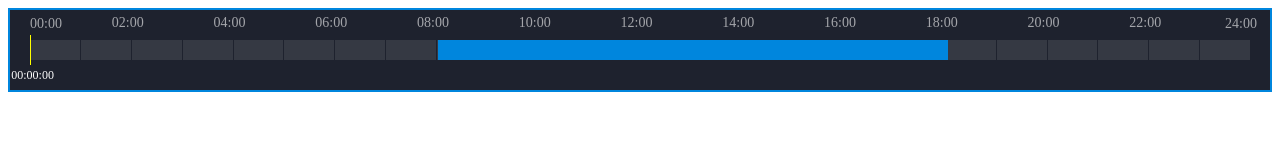
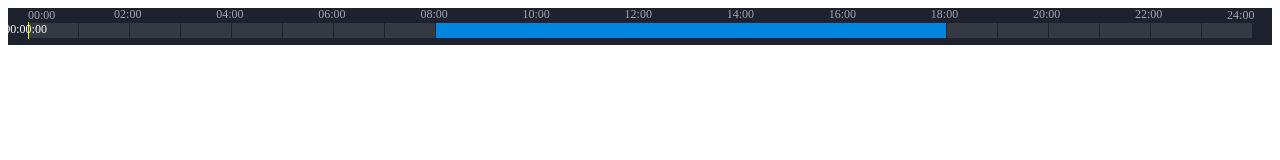
Before and after one commit to InhamiRei/ihm-TimeSlider, a website built with webpack: page src/demo.html in a window 1280 px wide. Built offline with Linux system fonts and the light colour scheme.

Commit message:
🔥 Fixed issue # 2024-11-20 16:01
修改时间轴的样式

```diff
--- a/src/data.js
+++ b/src/data.js
@@ -1,218 +1,218 @@
-export const data = [
+export const rawData = [
   {
-      "fileName": "17.30.00-18.00.00[R][0@0][3025].dav+0+0+243680+1731835800+1731837600+0+3025+0+0+0+1",
-      "fileSize": "249528320",
-      "recordType": 0,
-      "fileCode": "17.30.00-18.00.00[R][0@0][3025].dav+0+0+243680+1731835800+1731837600+0+3025+0+0+0+1",
-      "startTime": "2024-11-17 17:30:00",
-      "endTime": "2024-11-17 18:00:00"
+    fileName: "17.30.00-18.00.00[R][0@0][3025].dav+0+0+243680+1731835800+1731837600+0+3025+0+0+0+1",
+    fileSize: "249528320",
+    recordType: 0,
+    fileCode: "17.30.00-18.00.00[R][0@0][3025].dav+0+0+243680+1731835800+1731837600+0+3025+0+0+0+1",
+    startTime: "2024-11-17 17:30:00",
+    endTime: "2024-11-17 18:00:00",
   },
   {
-      "fileName": "18.00.00-18.04.35[R][0@0][3169].dav+0+0+37373+1731837600+1731837875+0+3169+0+0+0+1",
-      "fileSize": "38269952",
-      "recordType": 0,
-      "fileCode": "18.00.00-18.04.35[R][0@0][3169].dav+0+0+37373+1731837600+1731837875+0+3169+0+0+0+1",
-      "startTime": "2024-11-17 18:00:00",
-      "endTime": "2024-11-17 18:04:35"
+    fileName: "18.00.00-18.04.35[R][0@0][3169].dav+0+0+37373+1731837600+1731837875+0+3169+0+0+0+1",
+    fileSize: "38269952",
+    recordType: 0,
+    fileCode: "18.00.00-18.04.35[R][0@0][3169].dav+0+0+37373+1731837600+1731837875+0+3169+0+0+0+1",
+    startTime: "2024-11-17 18:00:00",
+    endTime: "2024-11-17 18:04:35",
   },
   {
-      "fileName": "18.04.33-18.30.00[R][0@0][68].dav+0+0+206663+1731837873+1731839400+0+68+0+0+0+1",
-      "fileSize": "211622912",
-      "recordType": 0,
-      "fileCode": "18.04.33-18.30.00[R][0@0][68].dav+0+0+206663+1731837873+1731839400+0+68+0+0+0+1",
-      "startTime": "2024-11-17 18:04:33",
-      "endTime": "2024-11-17 18:30:00"
+    fileName: "18.04.33-18.30.00[R][0@0][68].dav+0+0+206663+1731837873+1731839400+0+68+0+0+0+1",
+    fileSize: "211622912",
+    recordType: 0,
+    fileCode: "18.04.33-18.30.00[R][0@0][68].dav+0+0+206663+1731837873+1731839400+0+68+0+0+0+1",
+    startTime: "2024-11-17 18:04:33",
+    endTime: "2024-11-17 18:30:00",
   },
   {
-      "fileName": "18.30.00-19.00.00[R][0@0][177].dav+0+0+241730+1731839400+1731841200+0+177+0+0+0+1",
-      "fileSize": "247531520",
-      "recordType": 0,
-      "fileCode": "18.30.00-19.00.00[R][0@0][177].dav+0+0+241730+1731839400+1731841200+0+177+0+0+0+1",
-      "startTime": "2024-11-17 18:30:00",
-      "endTime": "2024-11-17 19:00:00"
+    fileName: "18.30.00-19.00.00[R][0@0][177].dav+0+0+241730+1731839400+1731841200+0+177+0+0+0+1",
+    fileSize: "247531520",
+    recordType: 0,
+    fileCode: "18.30.00-19.00.00[R][0@0][177].dav+0+0+241730+1731839400+1731841200+0+177+0+0+0+1",
+    startTime: "2024-11-17 18:30:00",
+    endTime: "2024-11-17 19:00:00",
   },
   {
-      "fileName": "19.00.00-19.30.00[R][0@0][299].dav+0+0+241908+1731841200+1731843000+0+299+0+0+0+1",
-      "fileSize": "247713792",
-      "recordType": 0,
-      "fileCode": "19.00.00-19.30.00[R][0@0][299].dav+0+0+241908+1731841200+1731843000+0+299+0+0+0+1",
-      "startTime": "2024-11-17 19:00:00",
-      "endTime": "2024-11-17 19:30:00"
+    fileName: "19.00.00-19.30.00[R][0@0][299].dav+0+0+241908+1731841200+1731843000+0+299+0+0+0+1",
+    fileSize: "247713792",
+    recordType: 0,
+    fileCode: "19.00.00-19.30.00[R][0@0][299].dav+0+0+241908+1731841200+1731843000+0+299+0+0+0+1",
+    startTime: "2024-11-17 19:00:00",
+    endTime: "2024-11-17 19:30:00",
   },
   {
-      "fileName": "19.30.00-20.00.00[R][0@0][422].dav+0+0+243605+1731843000+1731844800+0+422+0+0+0+1",
-      "fileSize": "249451520",
-      "recordType": 0,
-      "fileCode": "19.30.00-20.00.00[R][0@0][422].dav+0+0+243605+1731843000+1731844800+0+422+0+0+0+1",
-      "startTime": "2024-11-17 19:30:00",
-      "endTime": "2024-11-17 20:00:00"
+    fileName: "19.30.00-20.00.00[R][0@0][422].dav+0+0+243605+1731843000+1731844800+0+422+0+0+0+1",
+    fileSize: "249451520",
+    recordType: 0,
+    fileCode: "19.30.00-20.00.00[R][0@0][422].dav+0+0+243605+1731843000+1731844800+0+422+0+0+0+1",
+    startTime: "2024-11-17 19:30:00",
+    endTime: "2024-11-17 20:00:00",
   },
   {
-      "fileName": "20.00.00-20.30.00[R][0@0][550].dav+0+0+242689+1731844800+1731846600+0+550+0+0+0+1",
-      "fileSize": "248513536",
-      "recordType": 0,
-      "fileCode": "20.00.00-20.30.00[R][0@0][550].dav+0+0+242689+1731844800+1731846600+0+550+0+0+0+1",
-      "startTime": "2024-11-17 20:00:00",
-      "endTime": "2024-11-17 20:30:00"
+    fileName: "20.00.00-20.30.00[R][0@0][550].dav+0+0+242689+1731844800+1731846600+0+550+0+0+0+1",
+    fileSize: "248513536",
+    recordType: 0,
+    fileCode: "20.00.00-20.30.00[R][0@0][550].dav+0+0+242689+1731844800+1731846600+0+550+0+0+0+1",
+    startTime: "2024-11-17 20:00:00",
+    endTime: "2024-11-17 20:30:00",
   },
   {
-      "fileName": "20.30.00-21.00.00[R][0@0][672].dav+0+0+243601+1731846600+1731848400+0+672+0+0+0+1",
-      "fileSize": "249447424",
-      "recordType": 0,
-      "fileCode": "20.30.00-21.00.00[R][0@0][672].dav+0+0+243601+1731846600+1731848400+0+672+0+0+0+1",
-      "startTime": "2024-11-17 20:30:00",
-      "endTime": "2024-11-17 21:00:00"
+    fileName: "20.30.00-21.00.00[R][0@0][672].dav+0+0+243601+1731846600+1731848400+0+672+0+0+0+1",
+    fileSize: "249447424",
+    recordType: 0,
+    fileCode: "20.30.00-21.00.00[R][0@0][672].dav+0+0+243601+1731846600+1731848400+0+672+0+0+0+1",
+    startTime: "2024-11-17 20:30:00",
+    endTime: "2024-11-17 21:00:00",
   },
   {
-      "fileName": "21.00.00-21.30.00[R][0@0][797].dav+0+0+243636+1731848400+1731850200+0+797+0+0+0+1",
-      "fileSize": "249483264",
-      "recordType": 0,
-      "fileCode": "21.00.00-21.30.00[R][0@0][797].dav+0+0+243636+1731848400+1731850200+0+797+0+0+0+1",
-      "startTime": "2024-11-17 21:00:00",
-      "endTime": "2024-11-17 21:30:00"
+    fileName: "21.00.00-21.30.00[R][0@0][797].dav+0+0+243636+1731848400+1731850200+0+797+0+0+0+1",
+    fileSize: "249483264",
+    recordType: 0,
+    fileCode: "21.00.00-21.30.00[R][0@0][797].dav+0+0+243636+1731848400+1731850200+0+797+0+0+0+1",
+    startTime: "2024-11-17 21:00:00",
+    endTime: "2024-11-17 21:30:00",
   },
   {
-      "fileName": "21.30.00-22.00.00[R][0@0][919].dav+0+0+243633+1731850200+1731852000+0+919+0+0+0+1",
-      "fileSize": "249480192",
-      "recordType": 0,
-      "fileCode": "21.30.00-22.00.00[R][0@0][919].dav+0+0+243633+1731850200+1731852000+0+919+0+0+0+1",
-      "startTime": "2024-11-17 21:30:00",
-      "endTime": "2024-11-17 22:00:00"
+    fileName: "21.30.00-22.00.00[R][0@0][919].dav+0+0+243633+1731850200+1731852000+0+919+0+0+0+1",
+    fileSize: "249480192",
+    recordType: 0,
+    fileCode: "21.30.00-22.00.00[R][0@0][919].dav+0+0+243633+1731850200+1731852000+0+919+0+0+0+1",
+    startTime: "2024-11-17 21:30:00",
+    endTime: "2024-11-17 22:00:00",
   },
   {
-      "fileName": "22.00.00-22.30.00[R][0@0][1051].dav+0+0+243545+1731852000+1731853800+0+1051+0+0+0+1",
-      "fileSize": "249390080",
-      "recordType": 0,
-      "fileCode": "22.00.00-22.30.00[R][0@0][1051].dav+0+0+243545+1731852000+1731853800+0+1051+0+0+0+1",
-      "startTime": "2024-11-17 22:00:00",
-      "endTime": "2024-11-17 22:30:00"
+    fileName: "22.00.00-22.30.00[R][0@0][1051].dav+0+0+243545+1731852000+1731853800+0+1051+0+0+0+1",
+    fileSize: "249390080",
+    recordType: 0,
+    fileCode: "22.00.00-22.30.00[R][0@0][1051].dav+0+0+243545+1731852000+1731853800+0+1051+0+0+0+1",
+    startTime: "2024-11-17 22:00:00",
+    endTime: "2024-11-17 22:30:00",
   },
   {
-      "fileName": "22.30.00-23.00.00[R][0@0][1175].dav+0+0+243605+1731853800+1731855600+0+1175+0+0+0+1",
-      "fileSize": "249451520",
-      "recordType": 0,
-      "fileCode": "22.30.00-23.00.00[R][0@0][1175].dav+0+0+243605+1731853800+1731855600+0+1175+0+0+0+1",
-      "startTime": "2024-11-17 22:30:00",
-      "endTime": "2024-11-17 23:00:00"
+    fileName: "22.30.00-23.00.00[R][0@0][1175].dav+0+0+243605+1731853800+1731855600+0+1175+0+0+0+1",
+    fileSize: "249451520",
+    recordType: 0,
+    fileCode: "22.30.00-23.00.00[R][0@0][1175].dav+0+0+243605+1731853800+1731855600+0+1175+0+0+0+1",
+    startTime: "2024-11-17 22:30:00",
+    endTime: "2024-11-17 23:00:00",
   },
   {
-      "fileName": "23.00.00-23.30.00[R][0@0][1296].dav+0+0+243643+1731855600+1731857400+0+1296+0+0+0+1",
-      "fileSize": "249490432",
-      "recordType": 0,
-      "fileCode": "23.00.00-23.30.00[R][0@0][1296].dav+0+0+243643+1731855600+1731857400+0+1296+0+0+0+1",
-      "startTime": "2024-11-17 23:00:00",
-      "endTime": "2024-11-17 23:30:00"
+    fileName: "23.00.00-23.30.00[R][0@0][1296].dav+0+0+243643+1731855600+1731857400+0+1296+0+0+0+1",
+    fileSize: "249490432",
+    recordType: 0,
+    fileCode: "23.00.00-23.30.00[R][0@0][1296].dav+0+0+243643+1731855600+1731857400+0+1296+0+0+0+1",
+    startTime: "2024-11-17 23:00:00",
+    endTime: "2024-11-17 23:30:00",
   },
   {
-      "fileName": "23.30.00-23.59.59[R][0@0][1419].dav+0+0+243652+1731857400+1731859199+0+1419+0+0+0+1",
-      "fileSize": "249499648",
-      "recordType": 0,
-      "fileCode": "23.30.00-23.59.59[R][0@0][1419].dav+0+0+243652+1731857400+1731859199+0+1419+0+0+0+1",
-      "startTime": "2024-11-17 23:30:00",
-      "endTime": "2024-11-17 23:59:59"
+    fileName: "23.30.00-23.59.59[R][0@0][1419].dav+0+0+243652+1731857400+1731859199+0+1419+0+0+0+1",
+    fileSize: "249499648",
+    recordType: 0,
+    fileCode: "23.30.00-23.59.59[R][0@0][1419].dav+0+0+243652+1731857400+1731859199+0+1419+0+0+0+1",
+    startTime: "2024-11-17 23:30:00",
+    endTime: "2024-11-17 23:59:59",
   },
   {
-      "fileName": "00.00.00-00.30.00[R][0@0][1544].dav+0+0+243567+1731859200+1731861000+0+1544+0+0+0+1",
-      "fileSize": "249412608",
-      "recordType": 0,
-      "fileCode": "00.00.00-00.30.00[R][0@0][1544].dav+0+0+243567+1731859200+1731861000+0+1544+0+0+0+1",
-      "startTime": "2024-11-18 00:00:00",
-      "endTime": "2024-11-18 00:30:00"
+    fileName: "00.00.00-00.30.00[R][0@0][1544].dav+0+0+243567+1731859200+1731861000+0+1544+0+0+0+1",
+    fileSize: "249412608",
+    recordType: 0,
+    fileCode: "00.00.00-00.30.00[R][0@0][1544].dav+0+0+243567+1731859200+1731861000+0+1544+0+0+0+1",
+    startTime: "2024-11-18 00:00:00",
+    endTime: "2024-11-18 00:30:00",
   },
   {
-      "fileName": "00.30.00-01.00.00[R][0@0][1666].dav+0+0+243156+1731861000+1731862800+0+1666+0+0+0+1",
-      "fileSize": "248991744",
-      "recordType": 0,
-      "fileCode": "00.30.00-01.00.00[R][0@0][1666].dav+0+0+243156+1731861000+1731862800+0+1666+0+0+0+1",
-      "startTime": "2024-11-18 00:30:00",
-      "endTime": "2024-11-18 01:00:00"
+    fileName: "00.30.00-01.00.00[R][0@0][1666].dav+0+0+243156+1731861000+1731862800+0+1666+0+0+0+1",
+    fileSize: "248991744",
+    recordType: 0,
+    fileCode: "00.30.00-01.00.00[R][0@0][1666].dav+0+0+243156+1731861000+1731862800+0+1666+0+0+0+1",
+    startTime: "2024-11-18 00:30:00",
+    endTime: "2024-11-18 01:00:00",
   },
   {
-      "fileName": "01.00.00-01.30.00[R][0@0][1787].dav+0+0+243639+1731862800+1731864600+0+1787+0+0+0+1",
-      "fileSize": "249486336",
-      "recordType": 0,
-      "fileCode": "01.00.00-01.30.00[R][0@0][1787].dav+0+0+243639+1731862800+1731864600+0+1787+0+0+0+1",
-      "startTime": "2024-11-18 01:00:00",
-      "endTime": "2024-11-18 01:30:00"
+    fileName: "01.00.00-01.30.00[R][0@0][1787].dav+0+0+243639+1731862800+1731864600+0+1787+0+0+0+1",
+    fileSize: "249486336",
+    recordType: 0,
+    fileCode: "01.00.00-01.30.00[R][0@0][1787].dav+0+0+243639+1731862800+1731864600+0+1787+0+0+0+1",
+    startTime: "2024-11-18 01:00:00",
+    endTime: "2024-11-18 01:30:00",
   },
   {
-      "fileName": "01.30.00-02.00.00[R][0@0][1912].dav+0+0+242649+1731864600+1731866400+0+1912+0+0+0+1",
-      "fileSize": "248472576",
-      "recordType": 0,
-      "fileCode": "01.30.00-02.00.00[R][0@0][1912].dav+0+0+242649+1731864600+1731866400+0+1912+0+0+0+1",
-      "startTime": "2024-11-18 01:30:00",
-      "endTime": "2024-11-18 02:00:00"
+    fileName: "01.30.00-02.00.00[R][0@0][1912].dav+0+0+242649+1731864600+1731866400+0+1912+0+0+0+1",
+    fileSize: "248472576",
+    recordType: 0,
+    fileCode: "01.30.00-02.00.00[R][0@0][1912].dav+0+0+242649+1731864600+1731866400+0+1912+0+0+0+1",
+    startTime: "2024-11-18 01:30:00",
+    endTime: "2024-11-18 02:00:00",
   },
   {
-      "fileName": "02.00.00-02.30.00[R][0@0][2034].dav+0+0+243594+1731866400+1731868200+0+2034+0+0+0+1",
-      "fileSize": "249440256",
-      "recordType": 0,
-      "fileCode": "02.00.00-02.30.00[R][0@0][2034].dav+0+0+243594+1731866400+1731868200+0+2034+0+0+0+1",
-      "startTime": "2024-11-18 02:00:00",
-      "endTime": "2024-11-18 02:30:00"
+    fileName: "02.00.00-02.30.00[R][0@0][2034].dav+0+0+243594+1731866400+1731868200+0+2034+0+0+0+1",
+    fileSize: "249440256",
+    recordType: 0,
+    fileCode: "02.00.00-02.30.00[R][0@0][2034].dav+0+0+243594+1731866400+1731868200+0+2034+0+0+0+1",
+    startTime: "2024-11-18 02:00:00",
+    endTime: "2024-11-18 02:30:00",
   },
   {
-      "fileName": "02.30.00-02.42.24[R][0@0][2158].dav+0+0+100858+1731868200+1731868944+0+2158+0+0+0+1",
-      "fileSize": "103278592",
-      "recordType": 0,
-      "fileCode": "02.30.00-02.42.24[R][0@0][2158].dav+0+0+100858+1731868200+1731868944+0+2158+0+0+0+1",
-      "startTime": "2024-11-18 02:30:00",
-      "endTime": "2024-11-18 02:42:24"
+    fileName: "02.30.00-02.42.24[R][0@0][2158].dav+0+0+100858+1731868200+1731868944+0+2158+0+0+0+1",
+    fileSize: "103278592",
+    recordType: 0,
+    fileCode: "02.30.00-02.42.24[R][0@0][2158].dav+0+0+100858+1731868200+1731868944+0+2158+0+0+0+1",
+    startTime: "2024-11-18 02:30:00",
+    endTime: "2024-11-18 02:42:24",
   },
   {
-      "fileName": "02.42.36-03.00.00[R][0@0][2210].dav+0+0+141310+1731868956+1731870000+0+2210+0+0+0+1",
-      "fileSize": "144701440",
-      "recordType": 0,
-      "fileCode": "02.42.36-03.00.00[R][0@0][2210].dav+0+0+141310+1731868956+1731870000+0+2210+0+0+0+1",
-      "startTime": "2024-11-18 02:42:36",
-      "endTime": "2024-11-18 03:00:00"
+    fileName: "02.42.36-03.00.00[R][0@0][2210].dav+0+0+141310+1731868956+1731870000+0+2210+0+0+0+1",
+    fileSize: "144701440",
+    recordType: 0,
+    fileCode: "02.42.36-03.00.00[R][0@0][2210].dav+0+0+141310+1731868956+1731870000+0+2210+0+0+0+1",
+    startTime: "2024-11-18 02:42:36",
+    endTime: "2024-11-18 03:00:00",
   },
   {
-      "fileName": "03.00.00-03.30.00[R][0@0][2280].dav+0+0+243618+1731870000+1731871800+0+2280+0+0+0+1",
-      "fileSize": "249464832",
-      "recordType": 0,
-      "fileCode": "03.00.00-03.30.00[R][0@0][2280].dav+0+0+243618+1731870000+1731871800+0+2280+0+0+0+1",
-      "startTime": "2024-11-18 03:00:00",
-      "endTime": "2024-11-18 03:30:00"
+    fileName: "03.00.00-03.30.00[R][0@0][2280].dav+0+0+243618+1731870000+1731871800+0+2280+0+0+0+1",
+    fileSize: "249464832",
+    recordType: 0,
+    fileCode: "03.00.00-03.30.00[R][0@0][2280].dav+0+0+243618+1731870000+1731871800+0+2280+0+0+0+1",
+    startTime: "2024-11-18 03:00:00",
+    endTime: "2024-11-18 03:30:00",
   },
   {
-      "fileName": "03.30.00-04.00.00[R][0@0][2404].dav+0+0+243647+1731871800+1731873600+0+2404+0+0+0+1",
-      "fileSize": "249494528",
-      "recordType": 0,
-      "fileCode": "03.30.00-04.00.00[R][0@0][2404].dav+0+0+243647+1731871800+1731873600+0+2404+0+0+0+1",
-      "startTime": "2024-11-18 03:30:00",
-      "endTime": "2024-11-18 04:00:00"
+    fileName: "03.30.00-04.00.00[R][0@0][2404].dav+0+0+243647+1731871800+1731873600+0+2404+0+0+0+1",
+    fileSize: "249494528",
+    recordType: 0,
+    fileCode: "03.30.00-04.00.00[R][0@0][2404].dav+0+0+243647+1731871800+1731873600+0+2404+0+0+0+1",
+    startTime: "2024-11-18 03:30:00",
+    endTime: "2024-11-18 04:00:00",
   },
   {
-      "fileName": "04.00.00-04.30.00[R][0@0][2526].dav+0+0+242754+1731873600+1731875400+0+2526+0+0+0+1",
-      "fileSize": "248580096",
-      "recordType": 0,
-      "fileCode": "04.00.00-04.30.00[R][0@0][2526].dav+0+0+242754+1731873600+1731875400+0+2526+0+0+0+1",
-      "startTime": "2024-11-18 04:00:00",
-      "endTime": "2024-11-18 04:30:00"
+    fileName: "04.00.00-04.30.00[R][0@0][2526].dav+0+0+242754+1731873600+1731875400+0+2526+0+0+0+1",
+    fileSize: "248580096",
+    recordType: 0,
+    fileCode: "04.00.00-04.30.00[R][0@0][2526].dav+0+0+242754+1731873600+1731875400+0+2526+0+0+0+1",
+    startTime: "2024-11-18 04:00:00",
+    endTime: "2024-11-18 04:30:00",
   },
   {
-      "fileName": "04.30.00-05.00.00[R][0@0][2648].dav+0+0+243839+1731875400+1731877200+0+2648+0+0+0+1",
-      "fileSize": "249691136",
-      "recordType": 0,
-      "fileCode": "04.30.00-05.00.00[R][0@0][2648].dav+0+0+243839+1731875400+1731877200+0+2648+0+0+0+1",
-      "startTime": "2024-11-18 04:30:00",
-      "endTime": "2024-11-18 05:00:00"
+    fileName: "04.30.00-05.00.00[R][0@0][2648].dav+0+0+243839+1731875400+1731877200+0+2648+0+0+0+1",
+    fileSize: "249691136",
+    recordType: 0,
+    fileCode: "04.30.00-05.00.00[R][0@0][2648].dav+0+0+243839+1731875400+1731877200+0+2648+0+0+0+1",
+    startTime: "2024-11-18 04:30:00",
+    endTime: "2024-11-18 05:00:00",
   },
   {
-      "fileName": "05.00.00-05.30.00[R][0@0][2772].dav+0+0+243362+1731877200+1731879000+0+2772+0+0+0+1",
-      "fileSize": "249202688",
-      "recordType": 0,
-      "fileCode": "05.00.00-05.30.00[R][0@0][2772].dav+0+0+243362+1731877200+1731879000+0+2772+0+0+0+1",
-      "startTime": "2024-11-18 05:00:00",
-      "endTime": "2024-11-18 05:30:00"
+    fileName: "05.00.00-05.30.00[R][0@0][2772].dav+0+0+243362+1731877200+1731879000+0+2772+0+0+0+1",
+    fileSize: "249202688",
+    recordType: 0,
+    fileCode: "05.00.00-05.30.00[R][0@0][2772].dav+0+0+243362+1731877200+1731879000+0+2772+0+0+0+1",
+    startTime: "2024-11-18 05:00:00",
+    endTime: "2024-11-18 05:30:00",
   },
   {
-      "fileName": "05.30.00-05.50.28[R][0@0][2898].dav+0+0+166135+1731879000+1731880228+0+2898+0+0+0+1",
-      "fileSize": "170122240",
-      "recordType": 0,
-      "fileCode": "05.30.00-05.50.28[R][0@0][2898].dav+0+0+166135+1731879000+1731880228+0+2898+0+0+0+1",
-      "startTime": "2024-11-18 05:30:00",
-      "endTime": "2024-11-18 05:50:28"
-  }
-]
+    fileName: "05.30.00-05.50.28[R][0@0][2898].dav+0+0+166135+1731879000+1731880228+0+2898+0+0+0+1",
+    fileSize: "170122240",
+    recordType: 0,
+    fileCode: "05.30.00-05.50.28[R][0@0][2898].dav+0+0+166135+1731879000+1731880228+0+2898+0+0+0+1",
+    startTime: "2024-11-18 05:30:00",
+    endTime: "2024-11-18 05:50:28",
+  },
+];
--- a/src/demo.html
+++ b/src/demo.html
@@ -9,14 +9,38 @@
   </head>
 
   <body>
-    <div id="timeSlider"></div>
+    <div id="arges-time-slider" class="arges-time-slider"></div>
   </body>
   <script type="module">
-    import {data} from "./data.js";
+    import { rawData } from "./data.js";
 
-    console.log("data", data);
+    const formatChunkArray = (data) => {
+      const result = {};
 
-    let timeSliderInstance = new initTimeSlider("#timeSlider", {
+      data.forEach(({ startTime, endTime }) => {
+        const dateKey = startTime.split(" ")[0];
+
+        if (!result[dateKey]) {
+          result[dateKey] = [];
+        }
+
+        const start = startTime.split(" ")[1].replace(/:/g, "").slice(0, 6);
+        const end = endTime.split(" ")[1].replace(/:/g, "").slice(0, 6);
+
+        const slot = `${start}-${end}-A`;
+
+        if (!result[dateKey].includes(slot)) {
+          result[dateKey].push(slot);
+        }
+      });
+      return result;
+    };
+
+    console.log("rawData", rawData);
+    console.log("resultData", formatChunkArray(rawData));
+
+    let timeSliderInstance = new initTimeSlider("#arges-time-slider", {
+      daytimeDateArray: ["2024-11-17", "2024-11-18"],
       daytimeChunkArray: [
         "080000-090000-A", // 08:00 - 09:00
         "090000-100000-A", // 09:00 - 10:00
@@ -27,8 +51,9 @@
         "140000-150000-A", // 14:00 - 15:00
         "150000-160000-A", // 15:00 - 16:00
         "160000-170000-A", // 16:00 - 17:00
-        "170000-180000-A"  // 17:00 - 18:00
+        "170000-180000-A", // 17:00 - 18:00
       ],
+
       presentSeconds: 20,
       timeChunkType: {
         A: "#0086dd",
--- a/src/statics/css/index.css
+++ b/src/statics/css/index.css
@@ -98,14 +98,14 @@
   cursor: pointer;
 }
 
-#timeSlider {
+.arges-time-slider {
   position: relative;
   width: 100%;
   max-width: 100%;
   box-sizing: border-box;
-  padding: 30px 20px;
+  padding: 15px 20px;
+  padding-bottom: 7px;
   background-color: #1e222e;
-  border: 2px solid #0086dd;
   overflow: hidden;
   user-select: none;
 }
@@ -118,7 +118,7 @@
 
 .ts-axis {
   background-color: rgba(255, 255, 255, 0.1);
-  height: 20px;
+  height: 15px;
   pointer-events: none;
   z-index: 99;
   color: rgba(255, 255, 255, 0.596078431372549);
@@ -131,10 +131,11 @@
   min-width: 48px;
   box-sizing: border-box;
   position: relative;
+  font-size: 12px;
 }
 
 .ts-timeChunk {
-  height: 20px;
+  height: 15px;
   /* display: none; */
   position: absolute;
   z-index: 99;
@@ -154,19 +155,19 @@
 
 .ts-axis-time {
   position: absolute;
-  top: -25px;
-  left: -20px;
+  top: -16px;
+  left: -16px;
 }
 
 .ts-axis-time-first {
   position: absolute;
-  top: -120%;
+  top: -100%;
   left: 0;
 }
 
 .ts-axis-time-last {
   position: absolute;
-  top: -120%;
+  top: -100%;
   left: 50%;
 }
 
@@ -175,13 +176,13 @@
 }
 
 .ts-line {
-  height: 30px;
+  height: 17px;
   border-left: 1px solid rgba(255, 255, 0, 1);
   box-sizing: border-box;
   color: white;
   font-size: 12px;
   position: absolute;
-  top: 25px;
+  top: 14px;
   z-index: 999;
   pointer-events: none;
 }
@@ -199,8 +200,8 @@
 }
 .ts-line-present {
   position: relative;
-  top: 33px;
-  left: -20px;
+  top: 0px;
+  left: -25px;
 }
 .ts-assist-line-present {
   position: relative;
```
Also changed, not shown: dist/esm.js, dist/index.html, dist/main.js.
